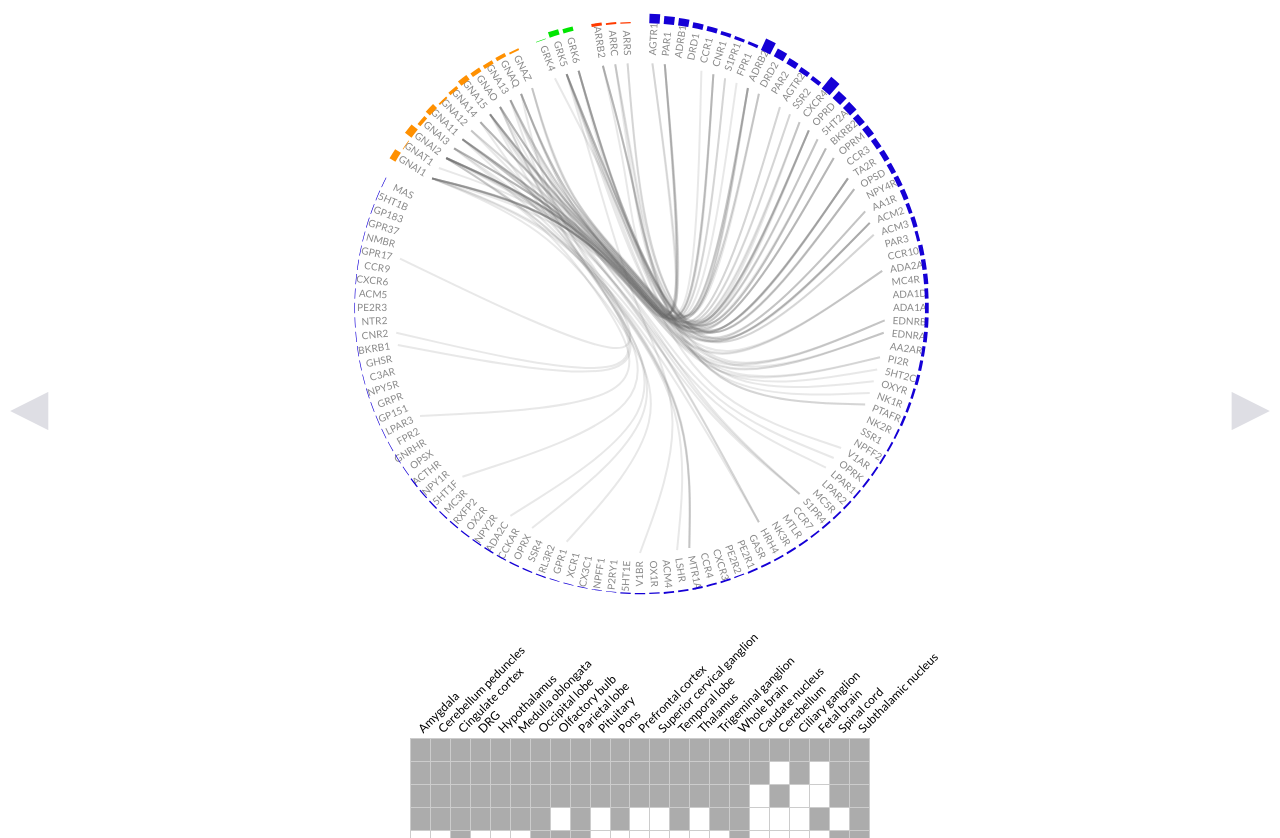
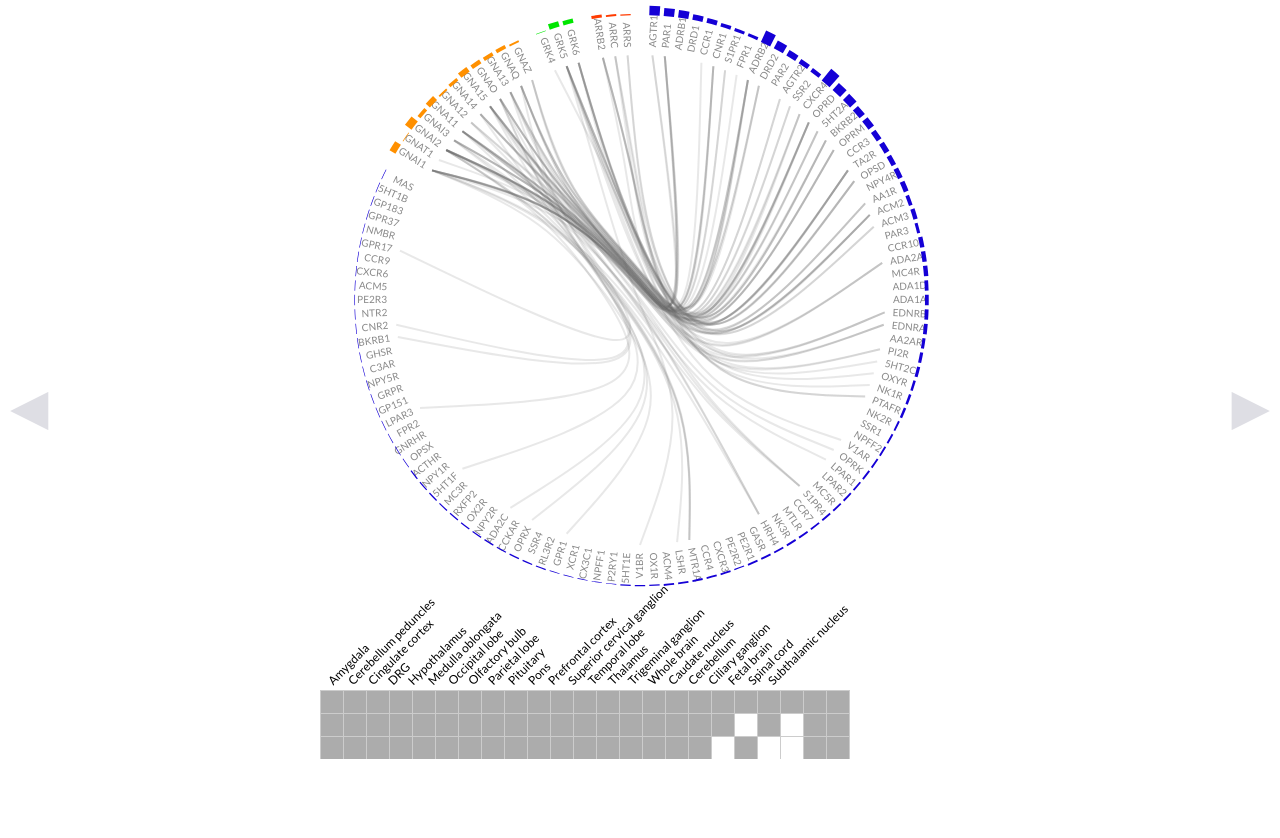
Before and after one commit to GPCRviz/flareplot, a plain HTML site: page docs/demos/gpcr_interactome_demo2.html in a window 1280 px wide. After the commit the page ends 800 px from the top, so only its background shows below. Drawn offline with Linux system fonts and the light colour scheme.

Commit message:
Fingerprintpanel centers properly. Compressed the demo vertically so it fits on front page

```diff
--- a/docs/css/flareplot-fingerprintpanel.css
+++ b/docs/css/flareplot-fingerprintpanel.css
@@ -1,10 +1,10 @@
 /* Outer fingerprint panel frame*/
 
 .fpPanelOuter {
-  max-width: 50%;
-  max-height:150px;
+  /*max-width: 50%;*/
+  /*max-height:150px;*/
   margin: 0 auto;
-  margin-bottom: 80px;
+  /*margin-bottom: 80px;*/
 }
 
 /*Fingerprint selection query menu*/
@@ -12,6 +12,7 @@
   border-collapse:collapse;
   width: 50%;
   margin: 0 auto;
+  box-sizing: border-box;
 }
 
 
@@ -24,7 +25,7 @@
 
 .fpPanel th span {
   transform-origin: 0 50%;
-  transform: rotate(-45deg);
+  transform: rotate(-40deg);
   white-space: nowrap;
   display: block;
   position: absolute;
@@ -77,7 +78,7 @@
 
 .fpScrolldown tbody{
   overflow:auto;
-  height:100px;
+  height:69px;
 }
 
 
--- a/docs/demos/demo.css
+++ b/docs/demos/demo.css
@@ -5,6 +5,10 @@
 * {
     /*font-family: "Raleway", "HelveticaNeue", "Helvetica Neue", Helvetica, Arial, sans-serif;*/
     font-family: "Lato";
+}
+
+body {
+    margin: 0px;
 }
 
 .logo {
--- a/docs/demos/gpcr_interactome_demo2.html
+++ b/docs/demos/gpcr_interactome_demo2.html
@@ -47,15 +47,22 @@
         }
 
         // Create fingerprint panel if frameDict is included in contents
-        frameDict = getFrameDict(contents)
+        frameDict = getFrameDict(contents);
         if(frameDict){
-            flareplot.framesIntersect([]) //show all interactions to begin with
+            flareplot.framesIntersect([]); //show all interactions to begin with
 
             var columnNames = getFingerprintColumns(contents);
             var fingerprint_list = calcFingerprints(contents);
-            panel = initScrollableFingerprintPanel("#maincontent", columnNames, fingerprint_list, threeStateRowSelection, true, '110px');
+            panel = initScrollableFingerprintPanel(
+                "#maincontent", // Container selector
+                columnNames,
+                fingerprint_list,
+                threeStateRowSelection,
+                true, // Show header
+                '70px' // Height of column headers
+            );
 
-            panel.on("click", updateIntersectFrames)
+            panel.on("click", updateIntersectFrames);
         }
     }
 
```
